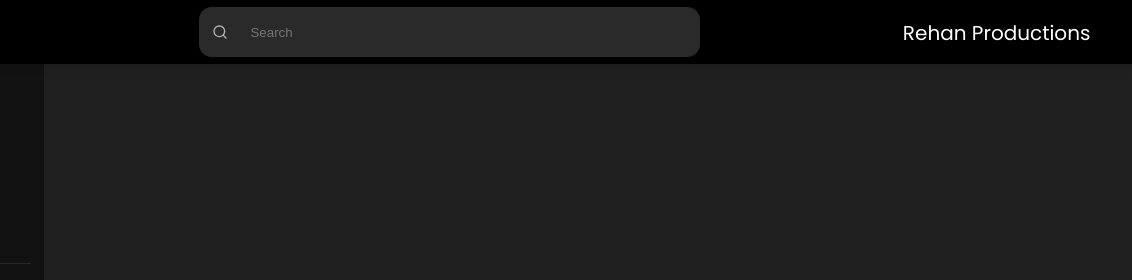
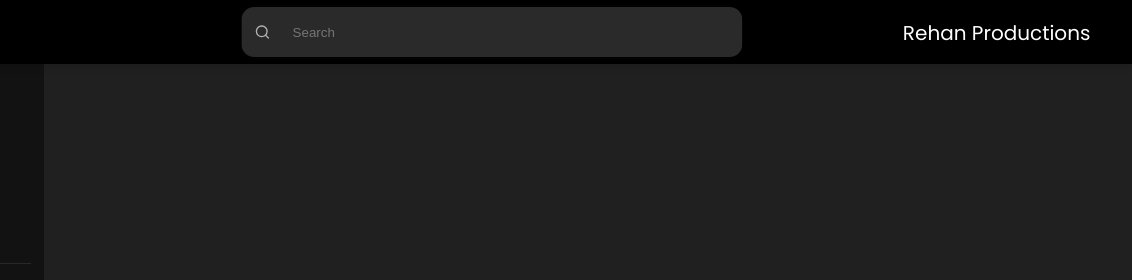
Before and after one commit to rehanxt5/rusix, a plain HTML site: page frontend/index.html in a window 1280 px wide. Shown: the top 280 px of the page, 148-1280 px from the left. Drawn offline with Linux system fonts and the light colour scheme.

Commit message:
centered the search input in the header

```diff
--- a/frontend/styles.css
+++ b/frontend/styles.css
@@ -54,6 +54,14 @@ header {
     background-size: 2vh 2vh;
     color: white;
 
+}
+.header-search{
+    position: absolute;
+    left: 50%;
+    transform: translateX(-50%);
+    display: flex;
+    align-items: center;
+    z-index: 10; /* keep above other header elements */
 }
 .header-search input:focus{
     outline: none;
```
